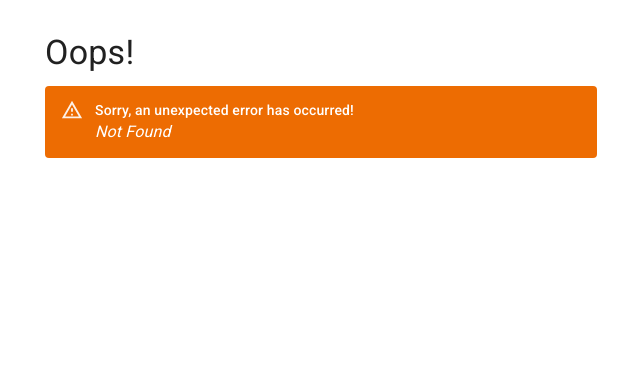
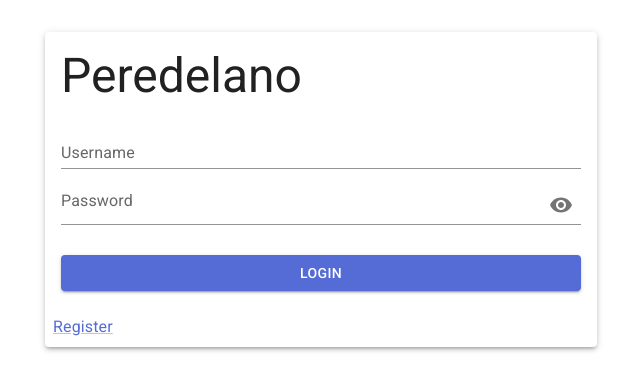
Before and after one commit to openworld-community/passport-front, a React (Vite) app: page /login in a window 1280 px wide. Before the commit this address had no page. Shown: the top 390 px of the page, without its empty margins (319-959 px from the left). Built offline with nearby package versions, Linux system fonts and the light colour scheme.

Commit message:
[PAS-25] add initial login layout

```diff
--- a/package.json
+++ b/package.json
@@ -12,6 +12,7 @@
   "dependencies": {
     "@emotion/react": "^11.11.1",
     "@emotion/styled": "^11.11.0",
+    "@mui/icons-material": "^5.11.16",
     "@mui/material": "^5.13.5",
     "@nanostores/react": "^0.7.1",
     "formik": "^2.4.2",
--- a/src/main.tsx
+++ b/src/main.tsx
@@ -1,6 +1,6 @@
+import CssBaseline from '@mui/material/CssBaseline';
 import { routerInstance } from '@m/router/instance';
-import CssBaseline from '@mui/material/CssBaseline';
-import { ThemeProvider } from '@mui/material/styles';
+import { ThemeProvider } from '@mui/material';
 import { theme } from '@ui/theme';
 import React from 'react';
 import ReactDOM from 'react-dom/client';
--- a/src/modules/base/RootLayout.tsx
+++ b/src/modules/base/RootLayout.tsx
@@ -1,40 +1,34 @@
 import Box from '@mui/material/Box';
-import Button from '@mui/material/Button';
 import Card from '@mui/material/Card';
 import CardActions from '@mui/material/CardActions';
 import CardContent from '@mui/material/CardContent';
 import Container from '@mui/material/Container';
+import Link from '@mui/material/Link';
 import Typography from '@mui/material/Typography';
-import { Outlet, useLocation, useNavigate } from 'react-router-dom';
+import { Outlet, Link as RouterLink, useLocation } from 'react-router-dom';
 
 export const RootLayout = () => {
-  const navigate = useNavigate();
   const location = useLocation();
+  const isSignUpPage = location.pathname === '/sign-up';
 
-  const isSignUpPage = location.pathname === '/sign-up';
   return (
     <Container maxWidth="sm">
       <Box sx={{ my: 4 }}>
-        <Card sx={{ minWidth: 275 }}>
+        <Card sx={{ minWidth: 275 }} elevation={3}>
           <CardContent>
-            <Typography color="text.secondary" gutterBottom>
-              Bootstrap project
+            <Typography variant="h3" color="text.primary" gutterBottom>
+              Peredelano
             </Typography>
+            <Outlet />
           </CardContent>
           <CardActions>
-            <Button
-              href={isSignUpPage ? undefined : '/sign-up'}
-              variant="contained"
-              size="small"
-              onClick={() => (isSignUpPage ? navigate(-1) : undefined)}
-            >
-              {isSignUpPage ? 'back' : 'sign up'}
-            </Button>
+            <Link to={isSignUpPage ? '/login' : '/sign-up'} component={RouterLink}>
+              {isSignUpPage ? 'Login' : 'Register'}
+            </Link>
           </CardActions>
         </Card>
       </Box>
       {/* all the other elements */}
-      <Outlet />
     </Container>
   );
 };
--- /dev/null
+++ b/src/modules/login/LoginLayout.tsx
@@ -0,0 +1,72 @@
+import Visibility from '@mui/icons-material/Visibility';
+import VisibilityOff from '@mui/icons-material/VisibilityOff';
+import { Alert, Button, FormControl, IconButton, Input, InputAdornment, InputLabel, TextField } from '@mui/material';
+import { useFormik } from 'formik';
+import { MouseEvent, useState } from 'react';
+import * as Yup from 'yup';
+export const LoginLayout = () => {
+  const [showPassword, setShowPassword] = useState(false);
+  const handleClickShowPassword = () => setShowPassword(show => !show);
+  const handleMouseDownPassword = (event: MouseEvent) => {
+    event.preventDefault();
+  };
+  const formik = useFormik({
+    initialValues: {
+      username: '',
+      password: '',
+    },
+    onSubmit: values => {
+      console.log('onSubmit', values);
+    },
+    validationSchema: Yup.object({
+      username: Yup.string().required('Username is required!'),
+      password: Yup.string().required('Password is required!'),
+    }),
+  });
+
+  return (
+    <form onSubmit={formik.handleSubmit}>
+      <TextField
+        id="username"
+        label="Username"
+        variant="standard"
+        fullWidth
+        name="username"
+
+        helperText={formik.errors.username}
+        value={formik.values.username}
+        onChange={formik.handleChange}
+        onBlur={formik.handleBlur}
+        error={!!formik.errors.username}
+      />
+      <TextField
+        id="password"
+        label="Password"
+        variant="standard"
+        fullWidth
+        name="password"
+        helperText={formik.errors.password}
+        type={showPassword ? 'text' : 'password'}
+        value={formik.values.password}
+        onChange={formik.handleChange}
+        onBlur={formik.handleBlur}
+        error={!!formik.errors.password}
+        InputProps={{
+          endAdornment: (
+            <IconButton
+              aria-label="toggle password visibility"
+              onClick={handleClickShowPassword}
+              onMouseDown={handleMouseDownPassword}
+            >
+              {showPassword ? <VisibilityOff /> : <Visibility />}
+            </IconButton>
+          ),
+        }}
+      />
+      <Button type="submit" style={{ marginTop: '30px' }} variant="contained" fullWidth>
+        Login
+      </Button>
+
+    </form>
+  );
+};
```
Also changed, not shown: src/modules/router/instance.tsx (+6 -2 lines), 1 other file (tests, documents, lock files or other folders).
